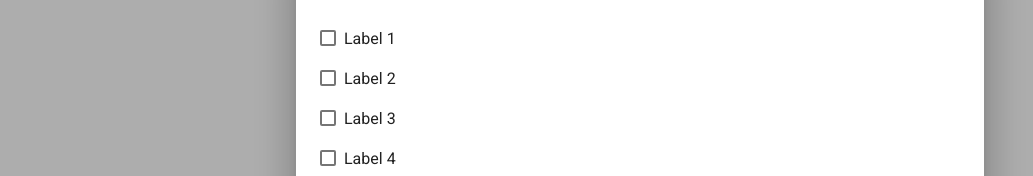
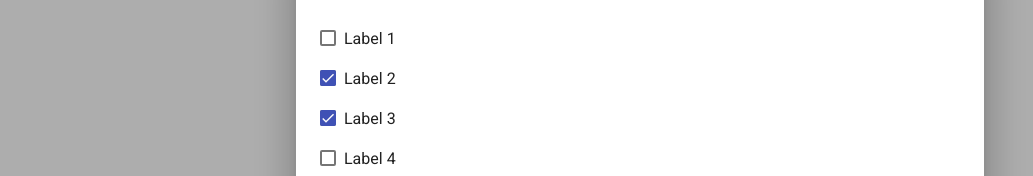
Before and after one commit to Sairam-Reddy/angular-label-dialog-module, an Angular app: page / in a window 1280 px wide. Both pictures are taken after a click on the button "Open Dialog". Shown: the part 185-361 px from the top of the page, without its empty margins (0-1033 px from the left). Built offline with nearby package versions, Linux system fonts and the light colour scheme.

Commit message:
3 files modified

```diff
--- a/src/app/components/label-dialog/components/label-item.component.html
+++ b/src/app/components/label-dialog/components/label-item.component.html
@@ -5,7 +5,12 @@
   class="label-item"
   [formGroup]="label"
 >
-  <mat-checkbox fxFlex fxLayout="row" [color]="'primary'">
+  <mat-checkbox
+    fxFlex
+    fxLayout="row"
+    [color]="'primary'"
+    formControlName="selected"
+  >
     {{ label.get('name').value }}
   </mat-checkbox>
 
--- a/src/app/components/label-dialog/components/label-item.component.ts
+++ b/src/app/components/label-dialog/components/label-item.component.ts
@@ -11,8 +11,5 @@ export class LabelItemComponent implements OnInit {
 
   constructor() {}
 
-  public ngOnInit(): void {
-    console.log(this.label.value);
-    console.log(this.label.get('id').value);
-  }
+  public ngOnInit(): void {}
 }
--- a/src/app/components/label-dialog/label-dialog.component.ts
+++ b/src/app/components/label-dialog/label-dialog.component.ts
@@ -33,6 +33,7 @@ export class LabelDialogComponent implements OnInit {
 
   public ok(): void {
     this.dialogRef.close();
+    console.log(this.formArray.value);
   }
 
   public getLabelFormGroups(): Array<FormGroup> {
```
